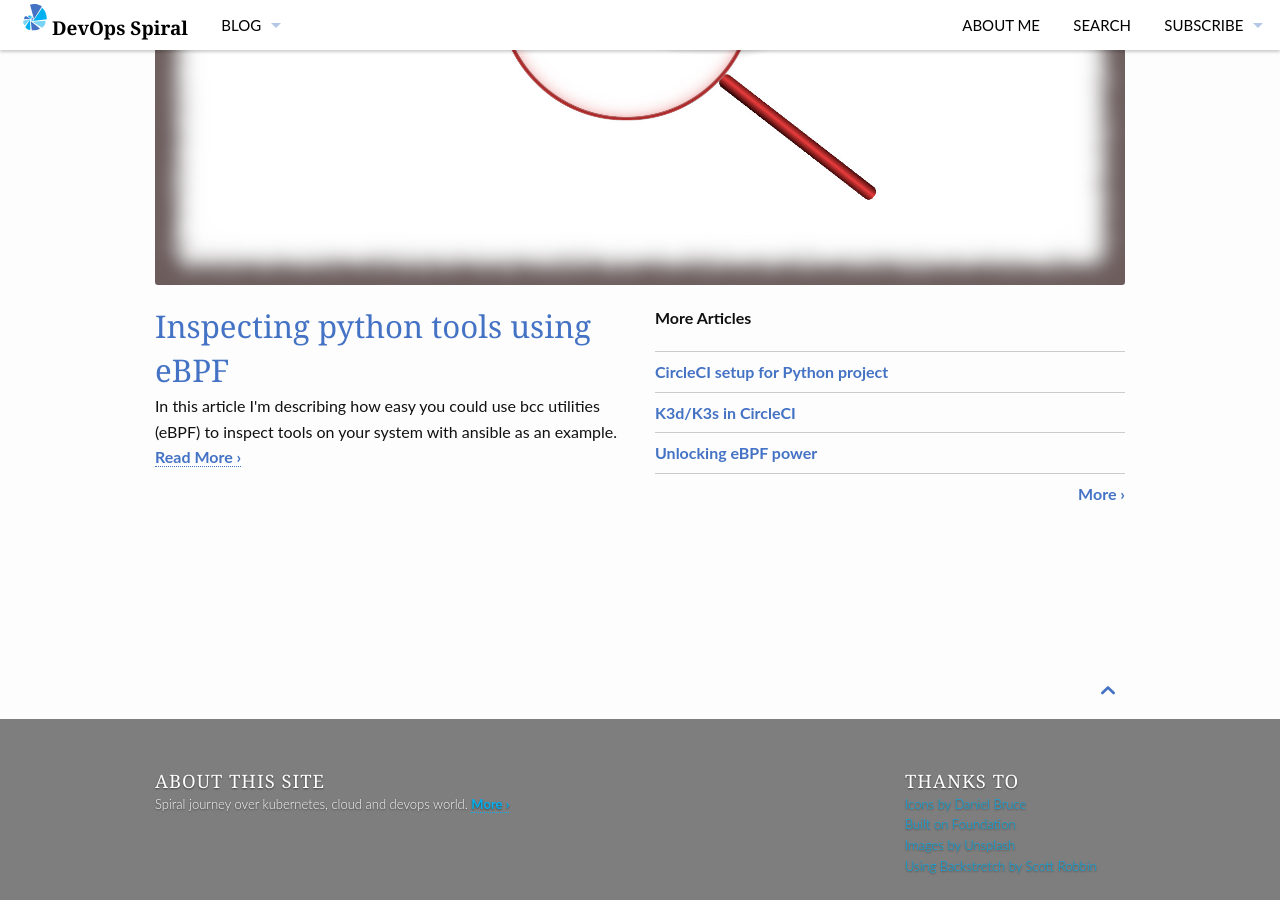
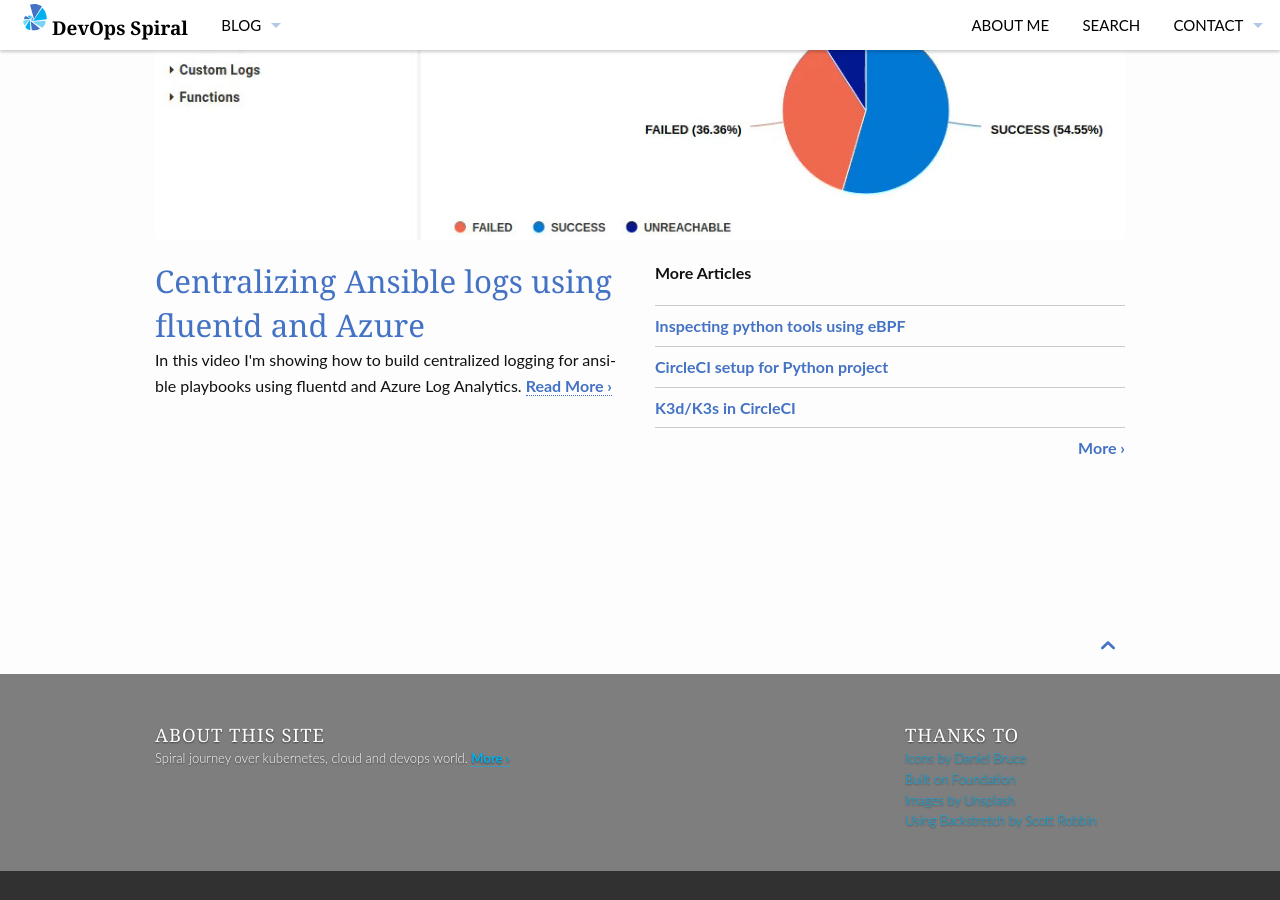
Before and after one commit to devopsspiral/devopsspiral.github.io, a Jekyll site: the page built from pages/pages-root-folder/index.md, in a window 1280 px wide and 900 px high, scrolled down 802 px. Built offline with Jekyll 4.4.1, drawn with Linux system fonts in a browser that asks for light colours.

Commit message:
2020-11-24-ansible-ala.md

```diff
--- a/_data/navigation.yml
+++ b/_data/navigation.yml
@@ -23,7 +23,7 @@
   url: "/search/"
   side: right
 
-- title: "Subscribe"
+- title: "Contact"
   url: "/subscribe/"
   side: right
   dropdown:
--- /dev/null
+++ b/_posts/2020-11-24-ansible-ala.md
@@ -0,0 +1,28 @@
+---
+layout: video
+#
+# Content
+#
+
+title: "Centralizing Ansible logs using fluentd and Azure"
+teaser: "In this video I'm showing how to build centralized logging for ansible playbooks using fluentd and Azure Log Analytics."
+categories:
+  - video
+tags:
+  - ansible
+  - fluentd
+  - azure
+iframe: "<iframe width='970' height='546' src='//www.youtube.com/embed/9mruGiTrzeg' frameborder='0' allowfullscreen></iframe>"
+image:
+  homepage: "ansible-ala.jpg"
+  thumb: "ansible-ala.jpg"
+  header: "ansible-ala.jpg"
+  title: "ansible-ala.jpg"
+video:
+    name: "Centralizing Ansible logs using fluentd and Azure"
+    description: "In this video I'm showing how to build centralized logging for ansible playbooks using fluentd and Azure Log Analytics."
+    duration: "T00H13M30S"
+    uploadDate: "2020-11-24"
+    embedURL: "https://www.youtube.com/embed/9mruGiTrzeg"
+    thumbnailUrl: "https://devopsspiral.com/images/ansible-ala.jpg"
+---
```
Also changed, not shown: images/ansible-ala.jpg (added).
